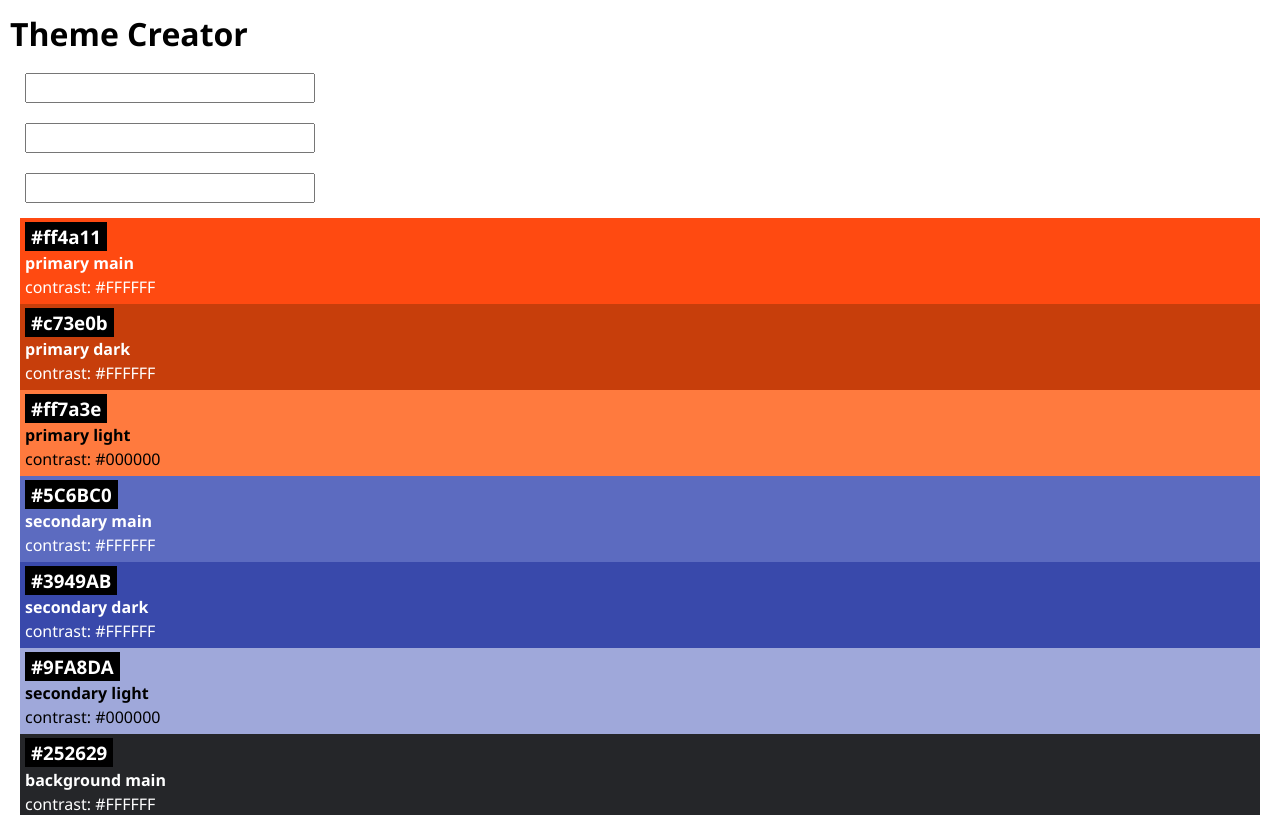
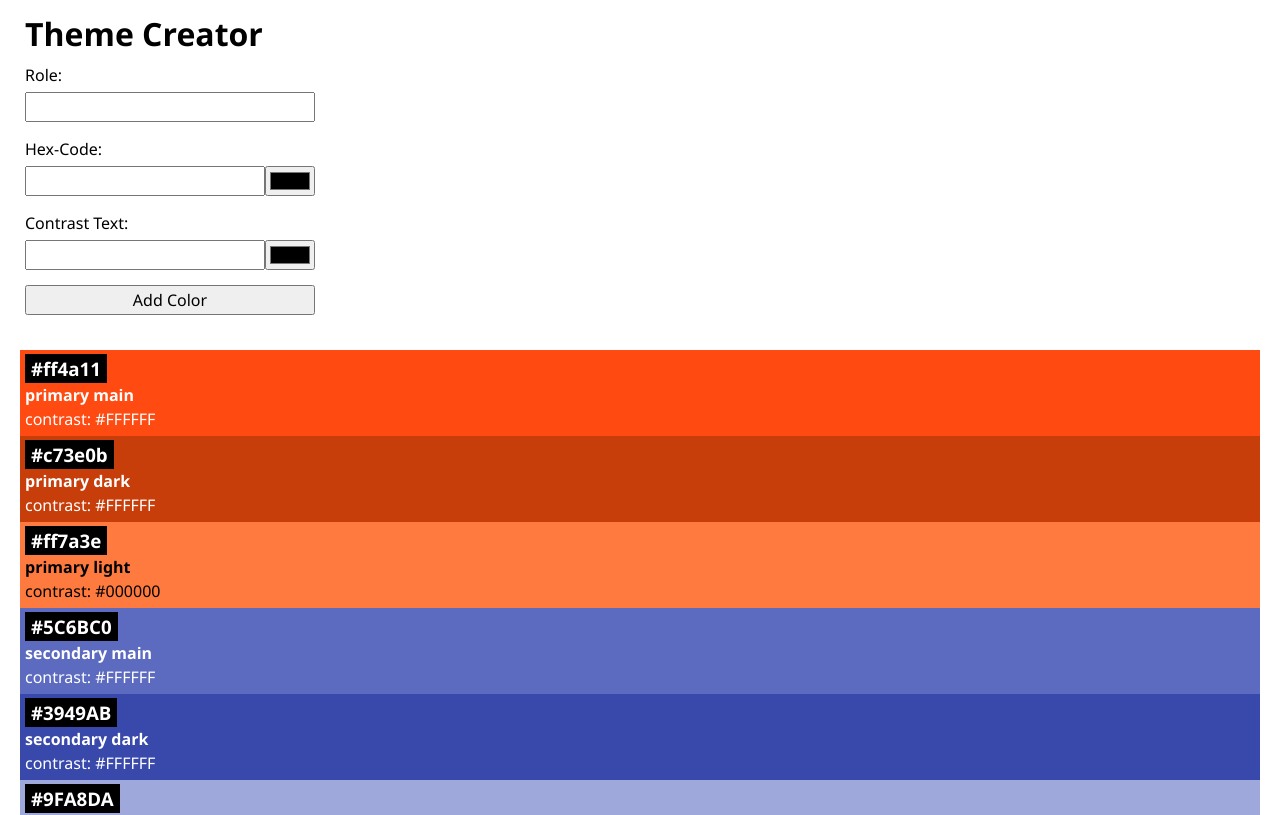
Before and after one commit to janlahse/recap-project-4, a React (Vite) app: page / in a window 1280 px wide. Shown: the top 815 px of the page. Built offline with nearby package versions, Linux system fonts and the light colour scheme.

Commit message:
styled ColorForm component

```diff
--- a/src/App.css
+++ b/src/App.css
@@ -2,3 +2,7 @@ body {
   font-family: "Segoe UI", "Helvetica Neue", Arial, sans-serif;
   padding: 10px;
 }
+
+h1 {
+  margin: 0 15px;
+}
--- a/src/Components/ColorForm/ColorForm.css
+++ b/src/Components/ColorForm/ColorForm.css
@@ -2,10 +2,18 @@ form {
   display: flex;
   flex-direction: column;
   width: 300px;
-  margin: 0px 10px;
+  margin: 0 10px 30px 10px;
   padding: 5px;
 }
-
 input {
-  margin: 10px 0;
+  margin: 5px 0 15px 0;
 }
+.color-input-container {
+  display: flex;
+}
+.color-text-input {
+  flex-grow: 1;
+}
+.color-picker {
+  height: auto;
+}
--- a/src/Components/ColorForm/ColorForm.jsx
+++ b/src/Components/ColorForm/ColorForm.jsx
@@ -3,9 +3,23 @@ import "./ColorForm.css";
 export function ColorForm() {
   return (
     <form>
-      <input name="role"></input>
-      <input name="hex"></input>
-      <input name="contrastText"></input>
+      <label htmlFor="role">Role:</label>
+      <input id="role" name="role"></input>
+      <label htmlFor="hex">Hex-Code:</label>
+      <div className="color-input-container">
+        <input id="hex" name="hex" className="color-text-input"></input>
+        <input type="color" className="color-picker"></input>
+      </div>
+      <label htmlFor="contrastText">Contrast Text:</label>
+      <div className="color-input-container">
+        <input
+          id="contrastText"
+          name="contrastText"
+          className="color-text-input"
+        ></input>
+        <input type="color" className="color-picker"></input>
+      </div>
+      <button type="submit">Add Color</button>
     </form>
   );
 }
```
